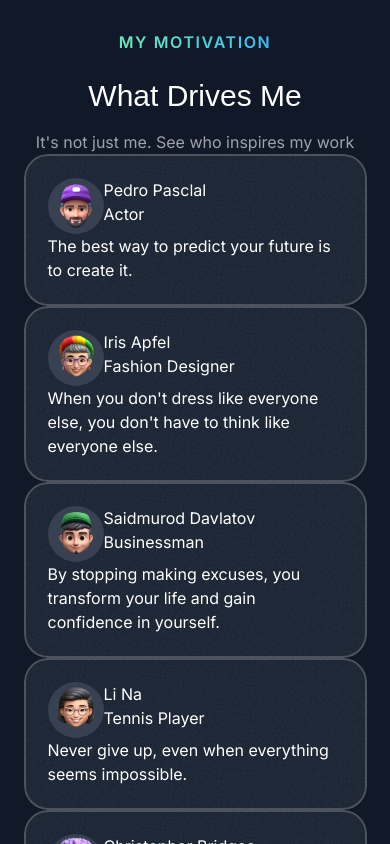
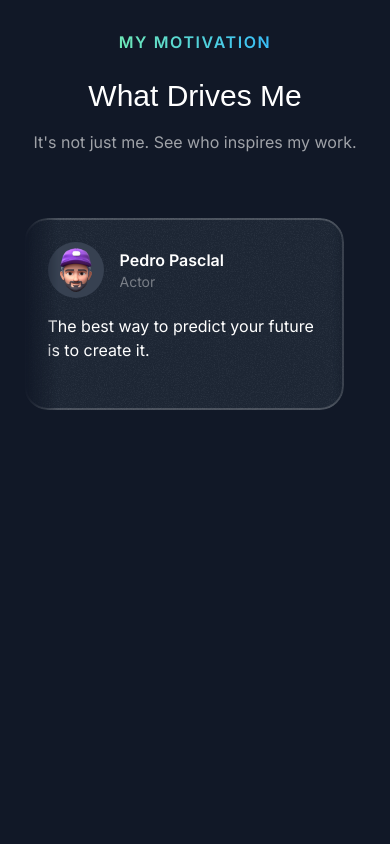
Before and after one commit to eziz-tajiev/Portfolio, a Next.js app: page / in a window 390 px wide. Shown: the part 2800-3644 px from the top of the page. After the commit the page ends 3274 px from the top, so only its background shows below. Built offline with nearby package versions, Linux system fonts and the light colour scheme; a web font is replaced by a local one.

Commit message:
I have done with quote card and time to do a responsive for md, lg

```diff
--- a/src/sections/Quotes.tsx
+++ b/src/sections/Quotes.tsx
@@ -48,13 +48,14 @@ export const QuotesSection = () => {
         <SectionHeader
           eyebrow="My Motivation"
           title="What Drives Me"
-          description="It's not just me. See who inspires my work"
+          description="It's not just me. See who inspires my work."
         />
-        <div>
+        <div className="flex mt-16 overflow-x-clip [mask-image:linear-gradient(to_right,transparent,black_10%,black_90%,transparent)]">
+          <div className="flex gap-8 flex-none">
           {quotes.map((quote) => (
-            <Card key={quote.name}>
-              <div className="flex">
-                <div className="size-14 bg-gray-700 inline-flex items-center rounded-full">
+            <Card key={quote.name} className="max-w-xs">
+              <div className="flex gap-4 items-center">
+                <div className="size-14 bg-gray-700 flex items-center rounded-full">
                   <Image
                     src={quote.avatar}
                     alt={quote.name}
@@ -62,13 +63,14 @@ export const QuotesSection = () => {
                   />
                 </div>
                 <div>
-                <div>{quote.name}</div>
-                <div>{quote.position}</div>
+                  <div className="font-semibold">{quote.name}</div>
+                  <div className="text-sm text-white/40">{quote.position}</div>
                 </div>
               </div>
-              <p>{quote.text}</p>
+              <p className="mt-4">{quote.text}</p>
             </Card>
           ))}
+          </div>
         </div>
       </div>
     </div>
```
Lines whose indentation alone changed are shown as unchanged.
